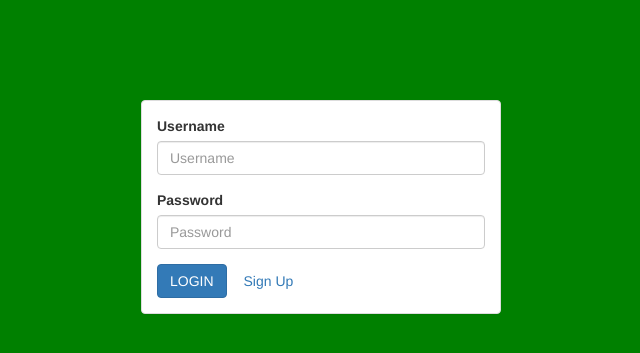
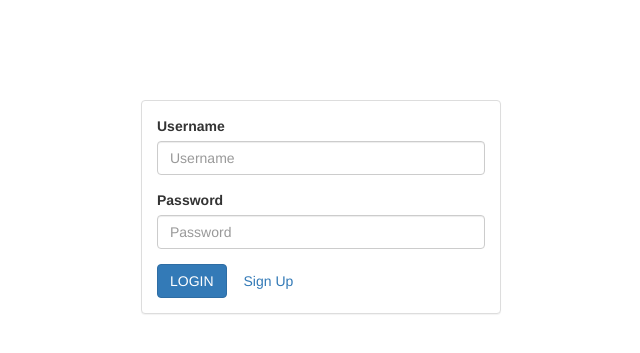
Before and after one commit to franklinokech/isrp, a CodeIgniter app: the page made by application/views/login_view.php in a window 1280 px wide. Shown: the top 353 px of the page, without its empty margins (319-959 px from the left). Run offline with CodeIgniter, Linux system fonts and the light colour scheme; some libraries are stand-ins or nearby versions.

Commit message:
removed green background

```diff
--- a/application/views/login_view.php
+++ b/application/views/login_view.php
@@ -6,11 +6,7 @@
     <meta name="viewport" content="width=device-width, initial-scale=1">
     <title>ISRP:Login</title>
     <link href="<?php echo base_url('assets/css/bootstrap.min.css') ;?>" rel="stylesheet">
-    <style type="text/css">
-        body{
-            background-color: green;
-        }
-    </style>
+
 </head>
 <body>
     <div class='container' style='margin-top: 100px;'>
```
